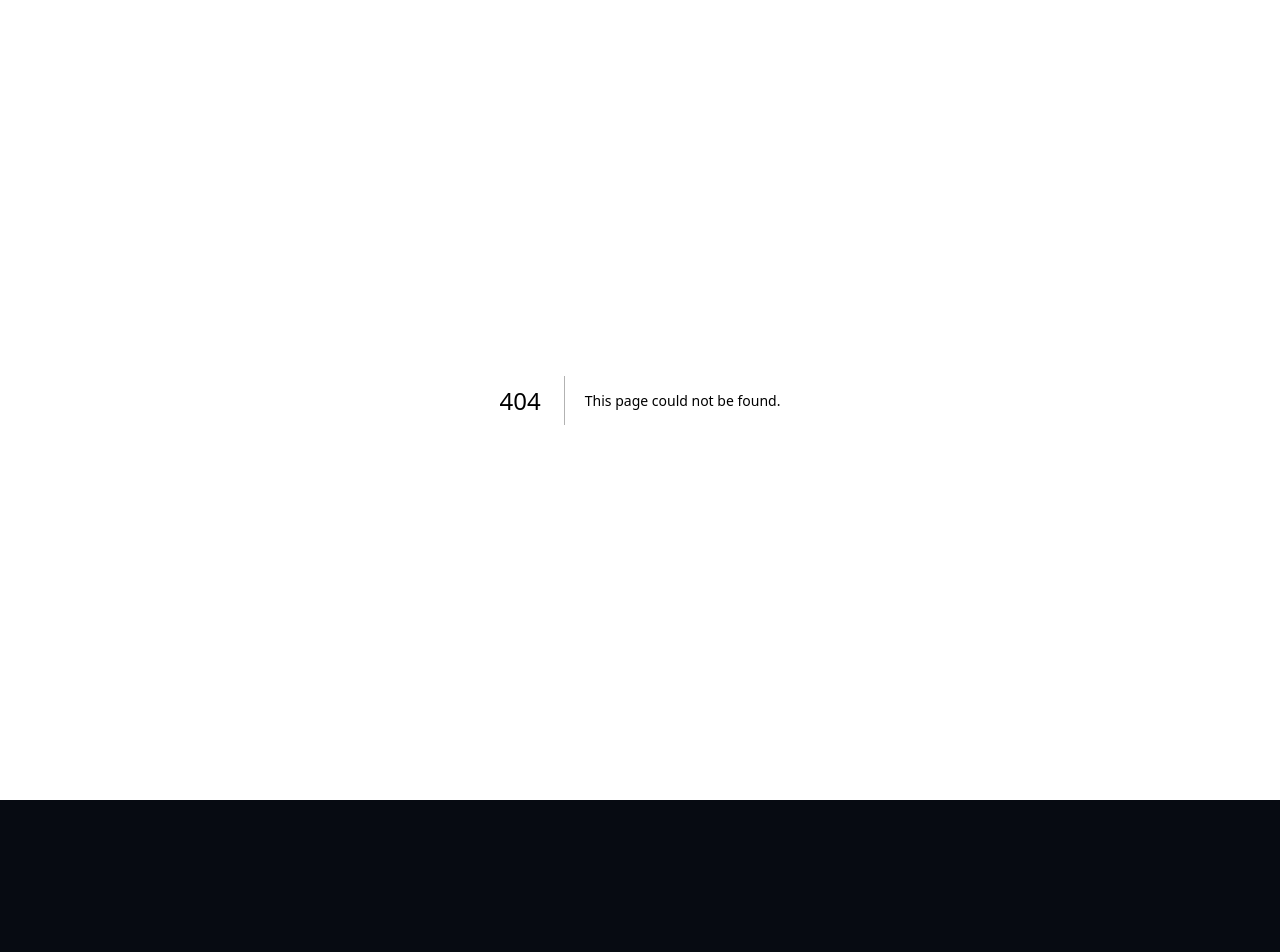
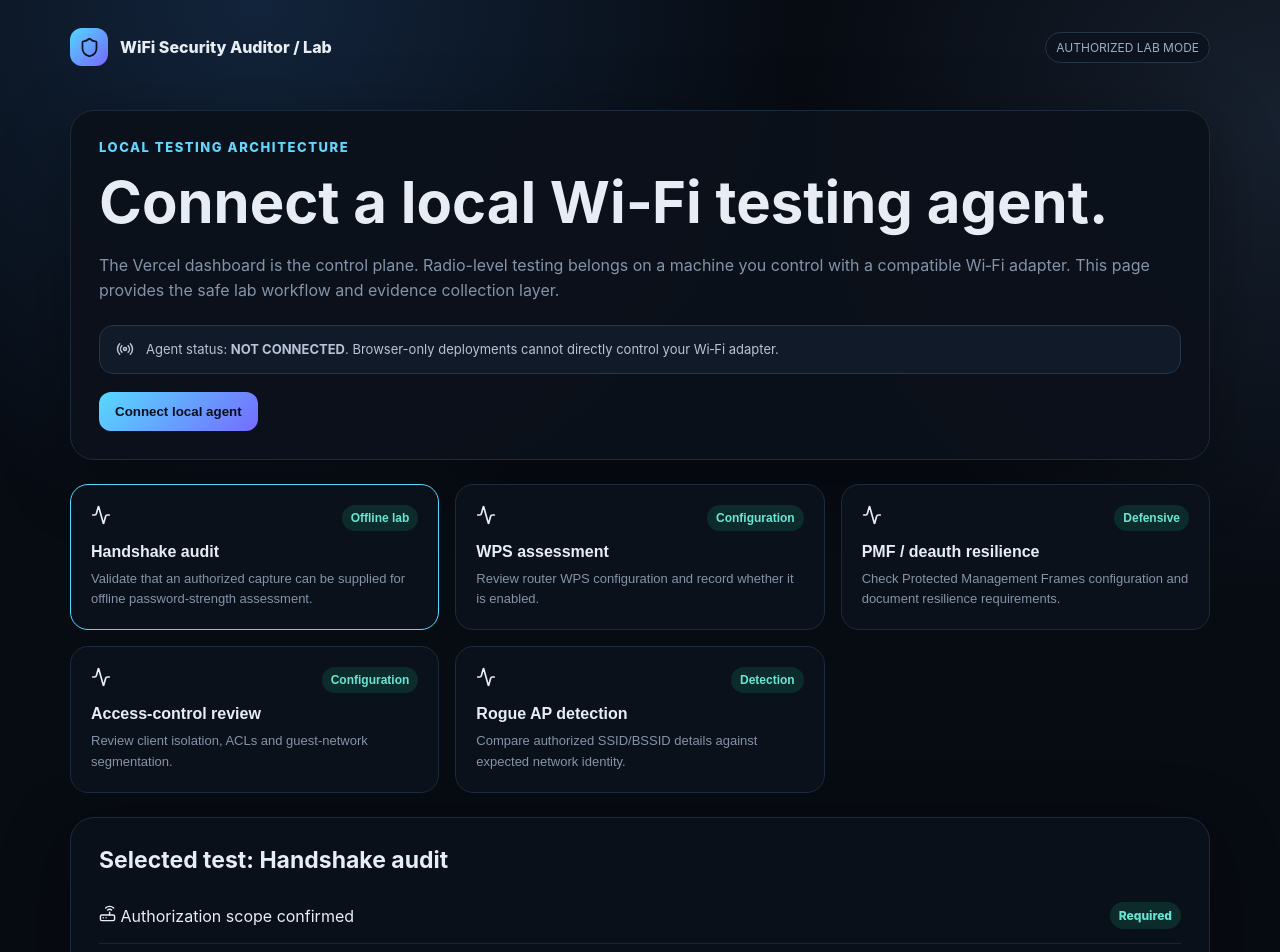
Before and after one commit to nospambot0/PriceCrawler, a Next.js app: page /lab in a window 1280 px wide. Before the commit this address had no page. Shown: the top 952 px of the page. Before the commit the page ends 800 px from the top, so only its background shows below. Built offline with nearby package versions, Linux system fonts and the light colour scheme.

Commit message:
Add authorized Wi-Fi penetration testing lab dashboard

```diff
--- /dev/null
+++ b/app/lab/page.tsx
@@ -0,0 +1,22 @@
+"use client";
+import {useState} from "react";
+import {Shield,Radio,KeyRound,Router,Activity,CheckCircle2,AlertTriangle} from "lucide-react";
+
+const tests=[
+ ["Handshake audit","Validate that an authorized capture can be supplied for offline password-strength assessment.","Offline lab"],
+ ["WPS assessment","Review router WPS configuration and record whether it is enabled.","Configuration"],
+ ["PMF / deauth resilience","Check Protected Management Frames configuration and document resilience requirements.","Defensive"],
+ ["Access-control review","Review client isolation, ACLs and guest-network segmentation.","Configuration"],
+ ["Rogue AP detection","Compare authorized SSID/BSSID details against expected network identity.","Detection"]
+];
+
+export default function Lab(){
+ const [agent,setAgent]=useState(false); const [selected,setSelected]=useState(0); const [ran,setRan]=useState(false);
+ return <main className="wrap"><nav className="nav"><div className="brand"><div className="brandIcon"><Shield size={21}/></div>WiFi Security Auditor / Lab</div><div className="badge">AUTHORIZED LAB MODE</div></nav>
+ <section className="panel"><div className="eyebrow">Local testing architecture</div><h1 style={{fontSize:"clamp(34px,5vw,58px)",margin:"12px 0"}}>Connect a local Wi‑Fi testing agent.</h1><p className="muted" style={{fontSize:16}}>The Vercel dashboard is the control plane. Radio-level testing belongs on a machine you control with a compatible Wi‑Fi adapter. This page provides the safe lab workflow and evidence collection layer.</p>
+ <div className="notice"><Radio size={18}/><span>Agent status: <b>{agent?"CONNECTED":"NOT CONNECTED"}</b>. Browser-only deployments cannot directly control your Wi‑Fi adapter.</span></div>
+ <div className="actions"><button className="button" onClick={()=>setAgent(!agent)}>{agent?"Disconnect agent":"Connect local agent"}</button></div></section>
+ <section className="grid">{tests.map((t,i)=><button key={t[0]} className="card" style={{textAlign:"left",color:"inherit",cursor:"pointer",borderColor:selected===i?"#55d8ff":"#1d2a3b"}} onClick={()=>{setSelected(i);setRan(false)}}><div style={{display:"flex",justifyContent:"space-between"}}><Activity size={20}/><span className="status good">{t[2]}</span></div><h3>{t[0]}</h3><div className="muted">{t[1]}</div></button>)}</section>
+ <section className="panel section"><h2>Selected test: {tests[selected][0]}</h2><div className="checkrow"><span><Router size={17}/> Authorization scope confirmed</span><span className="status good">Required</span></div><div className="checkrow"><span><KeyRound size={17}/> Evidence stays local until exported</span><span className="status good">Enabled</span></div><div className="checkrow"><span><Shield size={17}/> Destructive radio actions</span><span className="status warn">Not exposed by web UI</span></div><div className="actions"><button className="button" onClick={()=>setRan(true)}><CheckCircle2 size={16}/> Run readiness check</button></div>{ran&&<div className="report" style={{marginTop:16}}>LAB READINESS CHECK\n\nTest: {tests[selected][0]}\nAgent: {agent?"Connected":"Not connected"}\nAuthorization: Required and user-confirmed\nEvidence handling: Local-first\nResult: Ready for defensive assessment workflow\n\nNote: radio-level attack execution is intentionally kept outside this browser control plane.</div>}</section>
+ <div className="footer"><AlertTriangle size={13}/> Use only on networks and equipment you own or are explicitly authorized to assess.</div></main>
+}
```
